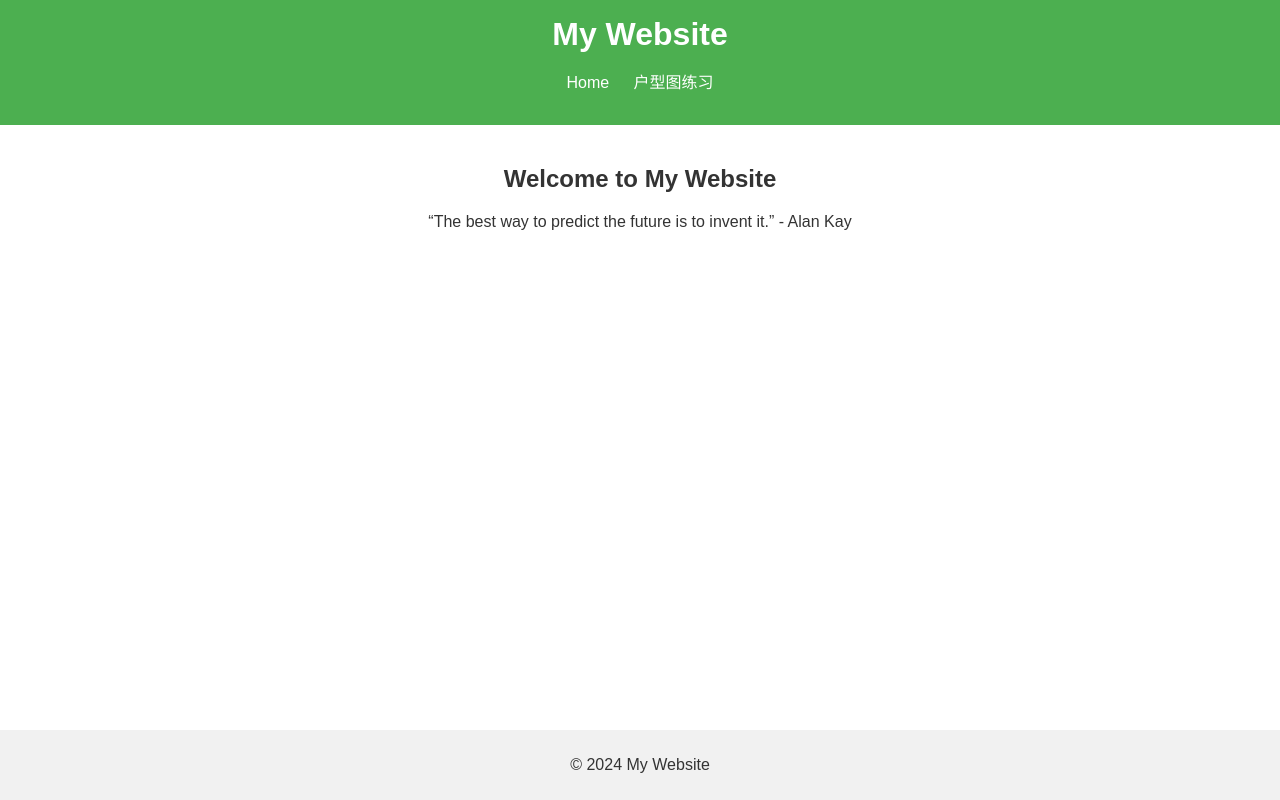
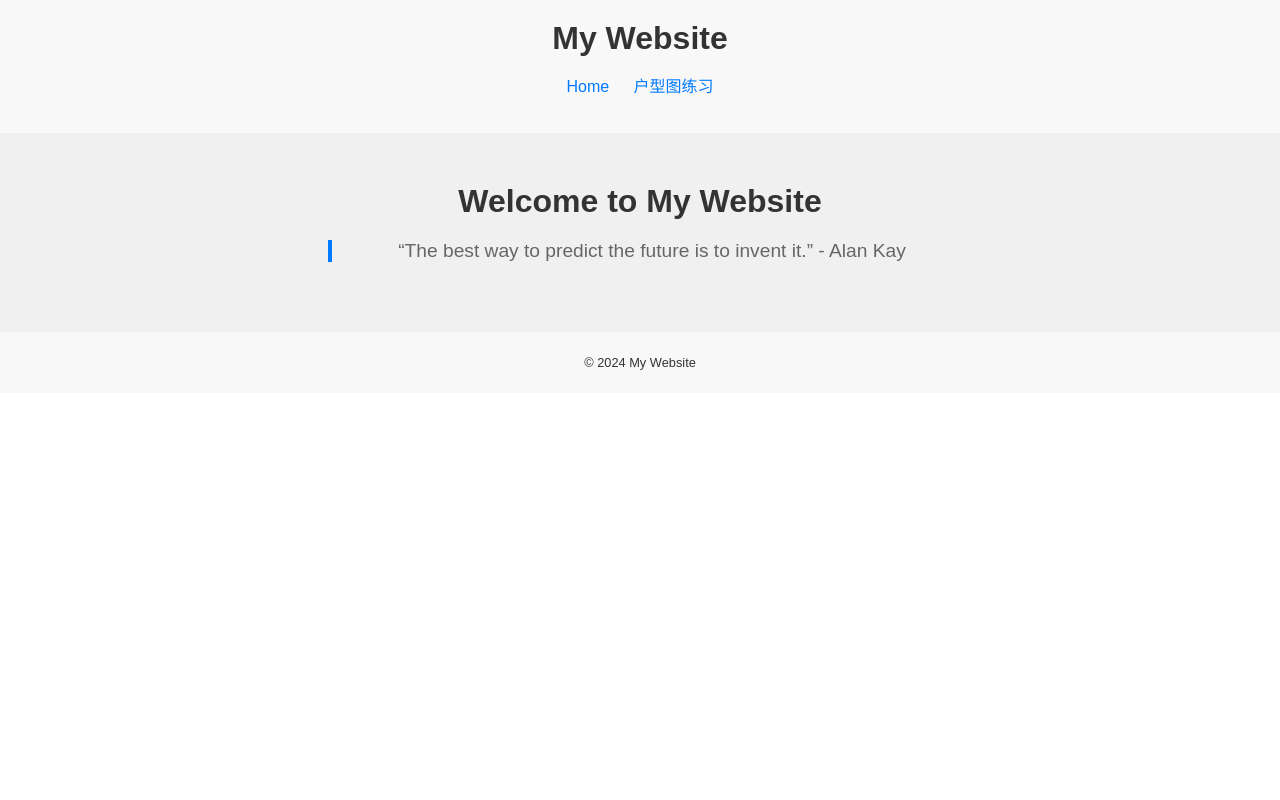
Before and after one commit to Caritasjh/hexinlianxi, a plain HTML site: page index.html in a window 1280 px wide. Drawn offline with Linux system fonts and the light colour scheme.

Commit message:
Update styles.css

```diff
--- a/styles.css
+++ b/styles.css
@@ -6,18 +6,18 @@ body {
 }
 
 header {
-    background-color: #4CAF50;
-    color: white;
-    padding: 1em 0;
+    background: #f8f8f8;
+    padding: 20px;
     text-align: center;
 }
 
 header h1 {
     margin: 0;
+    font-size: 2em;
 }
 
 nav ul {
-    list-style: none;
+    list-style-type: none;
     padding: 0;
 }
 
@@ -27,20 +27,33 @@ nav ul li {
 }
 
 nav ul li a {
-    color: white;
     text-decoration: none;
+    color: #007aff;
 }
 
-main {
-    padding: 20px;
+.hero {
     text-align: center;
+    padding: 50px 20px;
+    background: #f0f0f0;
+}
+
+.hero h2 {
+    font-size: 2em;
+    margin: 0;
+}
+
+blockquote {
+    font-size: 1.2em;
+    color: #666;
+    border-left: 4px solid #007aff;
+    padding-left: 20px;
+    margin: 20px auto;
+    max-width: 600px;
 }
 
 footer {
-    background-color: #f1f1f1;
-    padding: 10px 0;
+    background: #f8f8f8;
+    padding: 10px;
     text-align: center;
-    position: fixed;
-    width: 100%;
-    bottom: 0;
+    font-size: 0.8em;
 }
```
